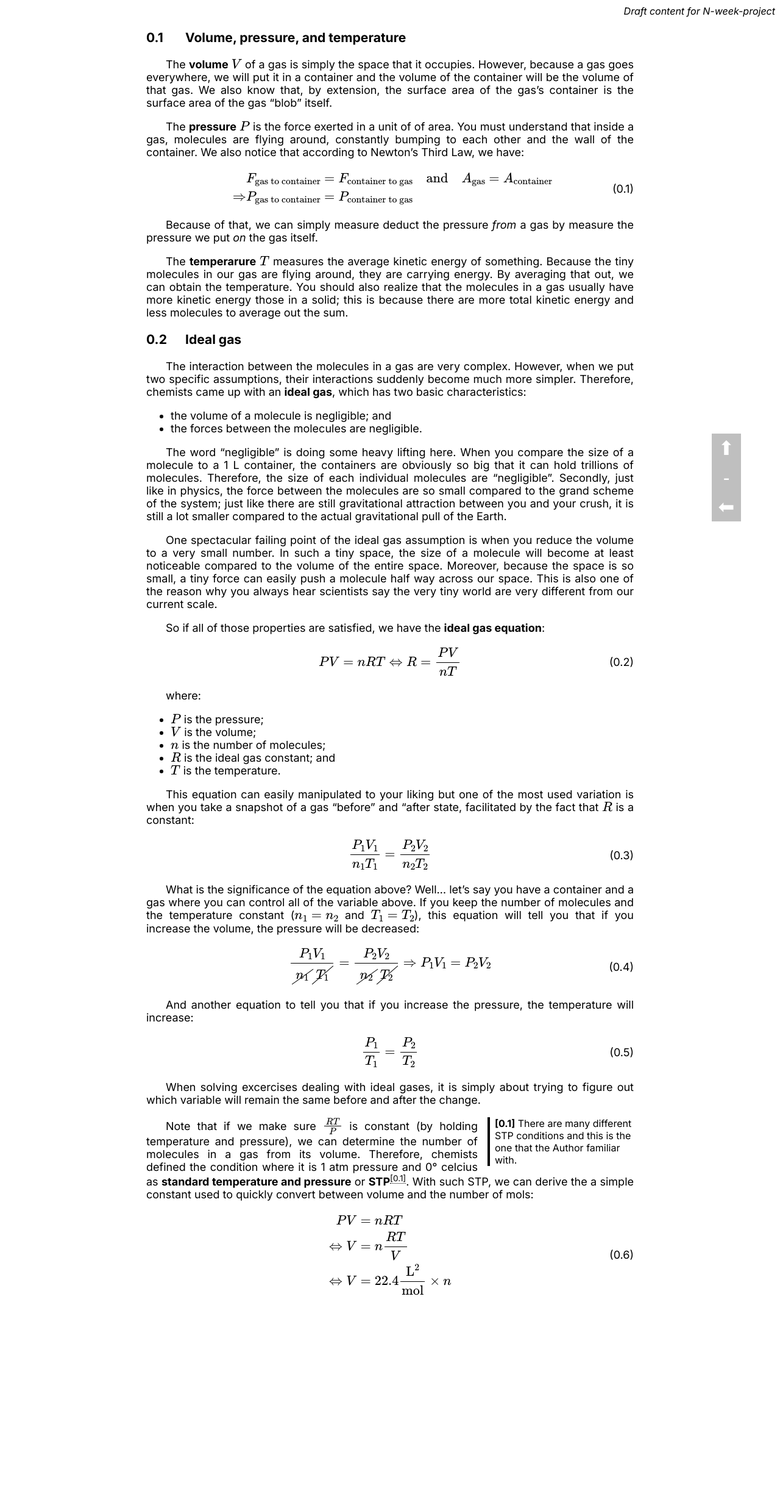
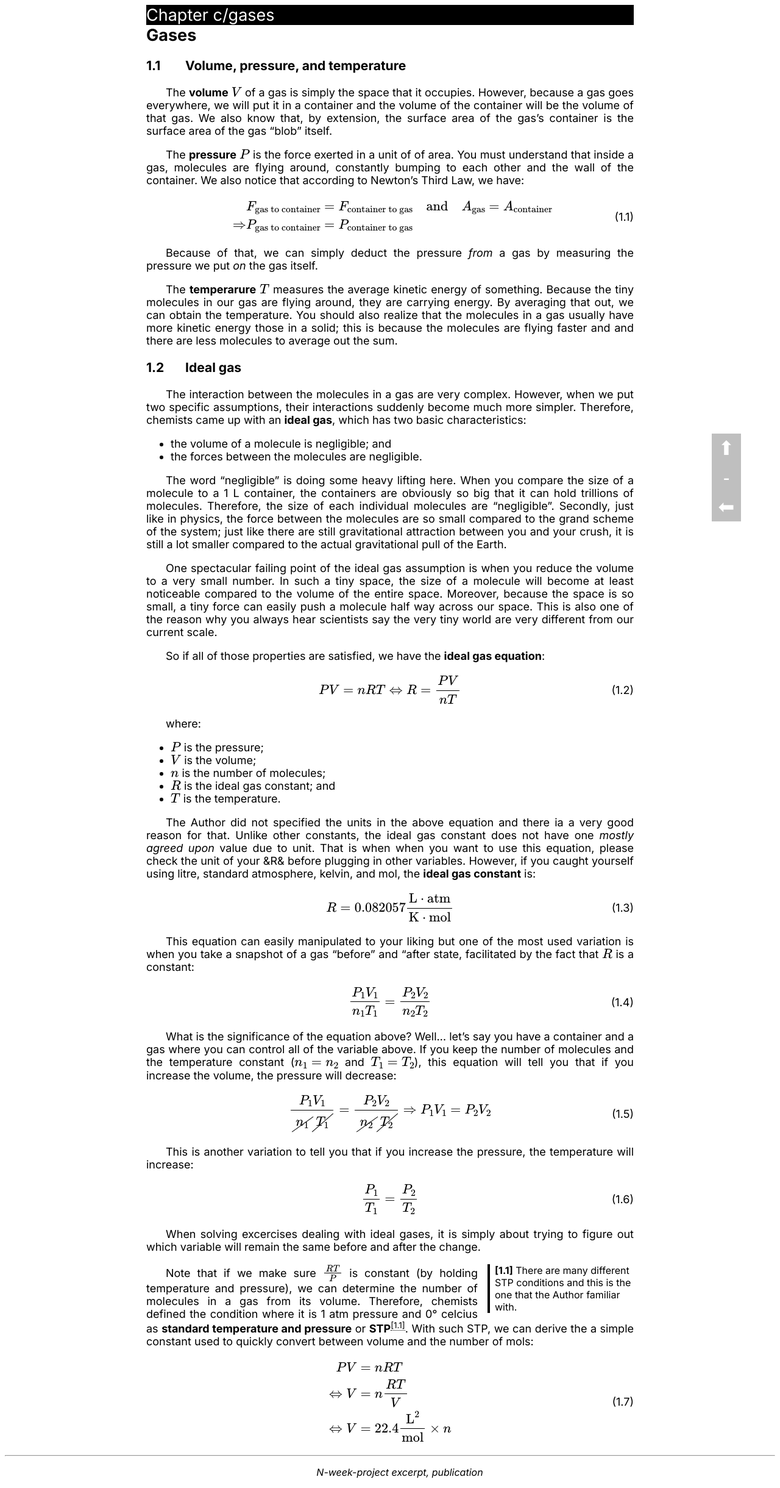
Before and after one commit to LukeNK/n-week-project, a Jekyll site: the page built from chapters/_c/gases.md, in a window 1280 px wide. Shown: the whole page at 61% size. Built offline with Jekyll 4.4.1, drawn with Linux system fonts in a browser that asks for light colours; before the commit the page ends 2145 px from its top, so only the background shows below that.

Commit message:
Completed review for `c-gases`

```diff
--- a/chapters/_c/gases.md
+++ b/chapters/_c/gases.md
@@ -1,5 +1,5 @@
 ---
-layout: draft
+layout: chapter
 title: Gases
 ---
 
@@ -12,9 +12,9 @@ The **pressure** $P$ is the force exerted in a unit of of area. You must underst
     \Rightarrow
     &P_\text{gas to container} = P_\text{container to gas}
 \end{aligned}</eq>
-Because of that, we can simply measure deduct the pressure _from_ a gas by measure the pressure we put _on_ the gas itself.
+Because of that, we can simply deduct the pressure _from_ a gas by measuring the pressure we put _on_ the gas itself.
 
-The **temperarure** $T$ measures the average kinetic energy of something. Because the tiny molecules in our gas are flying around, they are carrying energy. By averaging that out, we can obtain the temperature. You should also realize that the molecules in a gas usually have more kinetic energy those in a solid; this is because there are more total kinetic energy and less molecules to average out the sum.
+The **temperarure** $T$ measures the average kinetic energy of something. Because the tiny molecules in our gas are flying around, they are carrying energy. By averaging that out, we can obtain the temperature. You should also realize that the molecules in a gas usually have more kinetic energy those in a solid; this is because the molecules are flying faster and and there are less molecules to average out the sum.
 
 ### Ideal gas
 The interaction between the molecules in a gas are very complex. However, when we put two specific assumptions, their interactions suddenly become much more simpler. Therefore, chemists came up with an **ideal gas**, which has two basic characteristics:
@@ -36,18 +36,23 @@ where:
 - $R$ is the ideal gas constant; and
 - $T$ is the temperature.
 
+The Author did not specified the units in the above equation and there ia a very good reason for that. Unlike other constants, the ideal gas constant does not have one _mostly agreed upon_ value due to unit. That is when when you want to use this equation, please check the unit of your &R& before plugging in other variables. However, if you caught yourself using litre, standard atmosphere, kelvin, and mol, the **ideal gas constant** is:
+<eq>
+    R = 0.082057 \frac{\text{L}\cdot\text{atm}}{\text{K}\cdot\text{mol}}
+</eq>
+
 This equation can easily manipulated to your liking but one of the most used variation is when you take a snapshot of a gas "before" and "after state, facilitated by the fact that $R$ is a constant:
 <eq>
     \frac{P_1V_1}{n_1T_1} = \frac{P_2V_2}{n_2T_2}
 </eq>
 
-What is the significance of the equation above? Well... let's say you have a container and a gas where you can control all of the variable above. If you keep the number of molecules and the temperature constant ($n_1 = n_2$ and $T_1 = T_2$), this equation will tell you that if you increase the volume, the pressure will be decreased:
+What is the significance of the equation above? Well... let's say you have a container and a gas where you can control all of the variable above. If you keep the number of molecules and the temperature constant ($n_1 = n_2$ and $T_1 = T_2$), this equation will tell you that if you increase the volume, the pressure will decrease:
 <eq>
     \frac{P_1V_1}{\cancel{n_1}\cancel{T_1}} = \frac{P_2V_2}{\cancel{n_2}\cancel{T_2}}
     \Rightarrow P_1V_1 = P_2V_2
 </eq>
 
-And another equation to tell you that if you increase the pressure, the temperature will increase:
+This is another variation to tell you that if you increase the pressure, the temperature will increase:
 <eq>
     \frac{P_1}{T_1} = \frac{P_2}{T_2}
 </eq>
```
